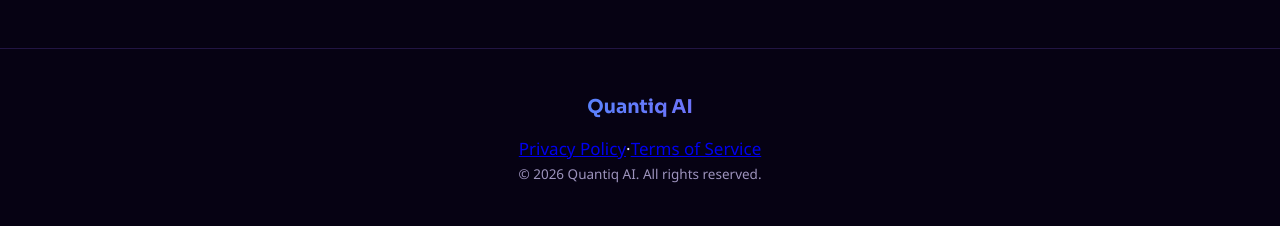
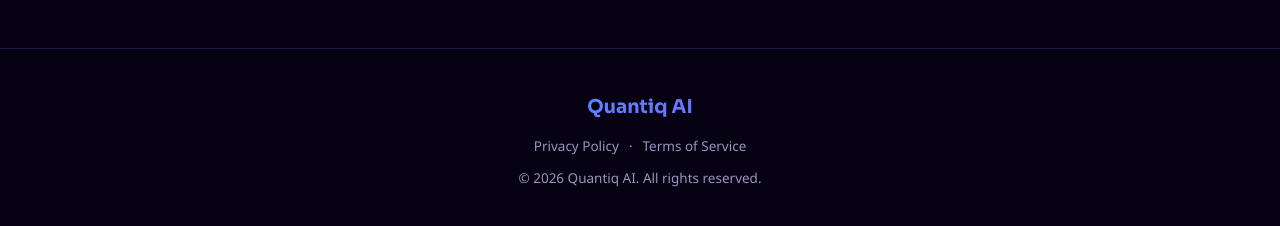
Before and after one commit to ClauGithu/quantiq-ai, a plain HTML site: page index.html in a window 1280 px wide. Shown: the part 6575-6801 px from the top of the page. Drawn offline with Linux system fonts and the light colour scheme.

Commit message:
Update landing page: Quantiq AI - 2026-11-14T00:43:45.618Z

```diff
--- a/styles.css
+++ b/styles.css
@@ -550,6 +550,7 @@
   footer { padding: 46px 0 42px; text-align: center; border-top: 1px solid var(--line); }
   .footer-logo { font-family: var(--display); font-weight: 700; font-size: 19px; margin-bottom: 14px; }
   .footer-copy { color: var(--muted); font-size: 13.5px; }
+  .footer-links{display:flex;justify-content:center;align-items:center;gap:10px;flex-wrap:wrap;margin-bottom:10px;font-size:13.5px;color:var(--muted)} .footer-links a{color:var(--muted);text-decoration:none} .footer-links a:hover{color:var(--text,#fff);text-decoration:underline}
 
   /* ── RESPONSIVE ──────────────────── */
   @media (max-width: 960px) {
```
